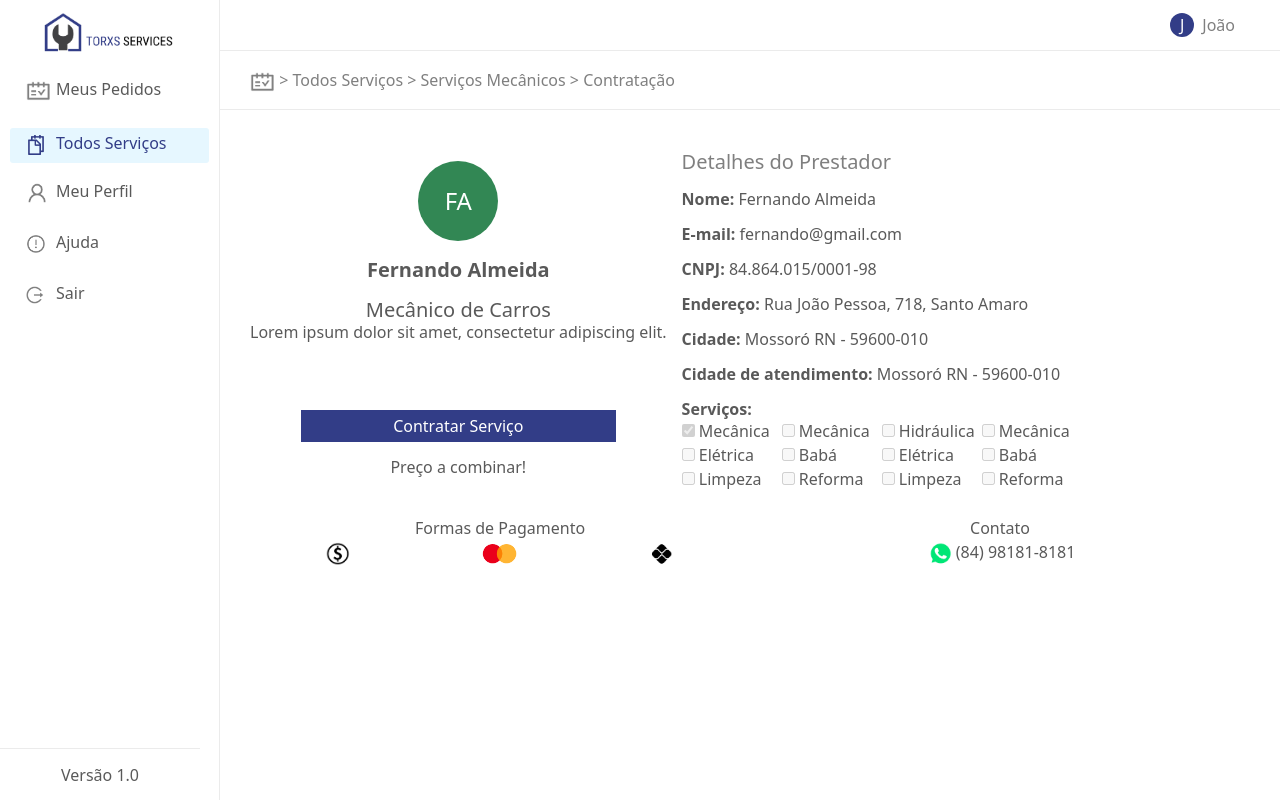
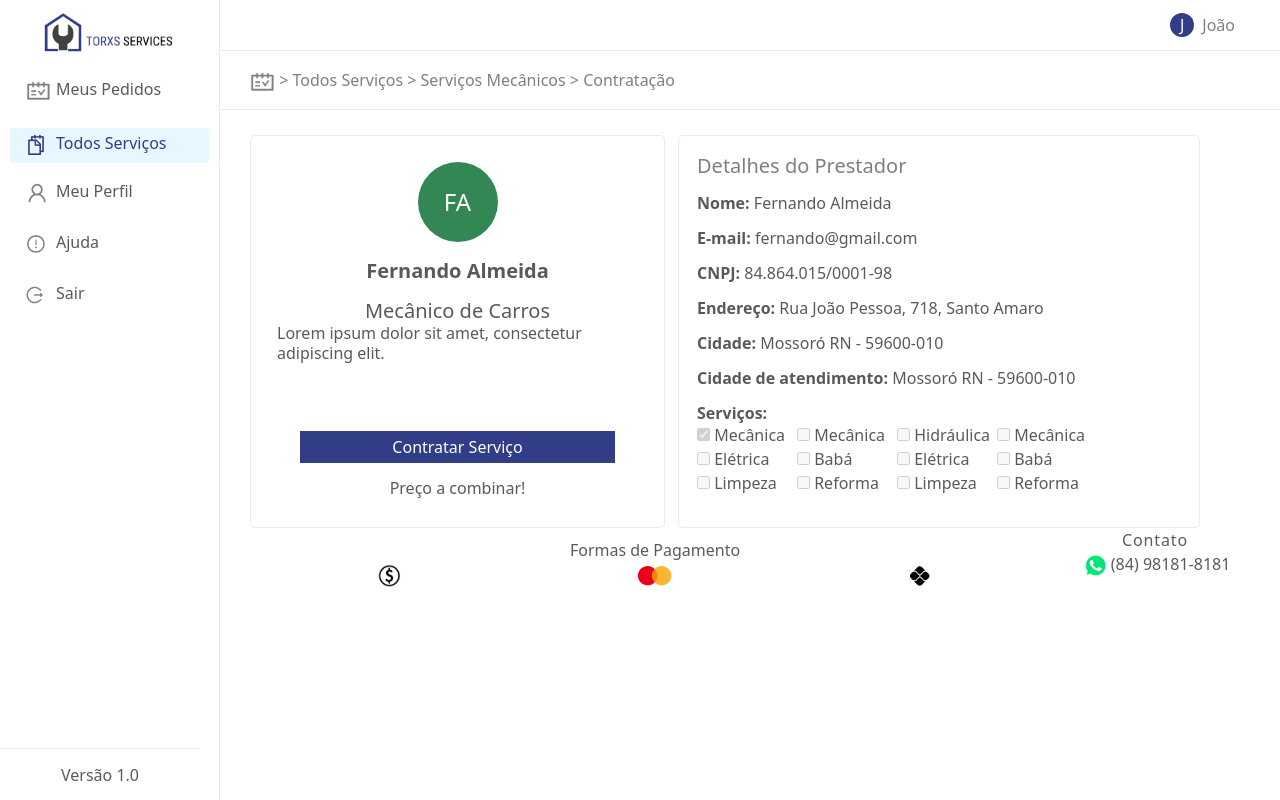
Before and after one commit to SnowGray24/DomesticGeneralServices, a React (Create React App) app: page /Contratacao in a window 1280 px wide. Built offline with nearby package versions, Linux system fonts and the light colour scheme.

Commit message:
Finalizado layout dos componentes da tela de contratação

```diff
--- a/src/components/contratacao/cardInformacao/CardInformacao.js
+++ b/src/components/contratacao/cardInformacao/CardInformacao.js
@@ -13,7 +13,7 @@ const CardInformacao = () =>{
     )
 
     return (
-        <div style={{padding: '15px'}}>
+        <div style={{padding: '18px', border: '1px solid rgba(235, 235, 235, 1)', borderRadius: '5px', width: '522px', marginLeft: '13px'}}>
             <h5>Detalhes do Prestador</h5>
 
             <Campo nome="Nome" info={perfilPessoa.nome}></Campo>
--- a/src/components/contratacao/cardPagamento/CardPagamento.js
+++ b/src/components/contratacao/cardPagamento/CardPagamento.js
@@ -28,8 +28,8 @@ const CardPagamento = () =>{
                 </div>
             </div>
 
-            <div className="flex-item-right" style={{width: '200px'}}>
-                <label style={{fontWeight: '500'}}>Contato</label>
+            <div style={{width: '190px'}}>
+                <label style={{fontWeight: '500', letterSpacing: '.9px'}}>Contato</label>
 
                 <div style={{display: 'flex', justifyContent: 'center'}}>
                     <div style={{paddingLeft: '4px', paddingRight:'4px'}}>
--- a/src/components/contratacao/cardPerfil/CardPerfil.js
+++ b/src/components/contratacao/cardPerfil/CardPerfil.js
@@ -34,7 +34,7 @@ const CardPerfil = () =>{
     }
 
     return (
-        <div className="pageCentralizar">
+        <div className="pageCentralizar" style={{width: '415px', padding: '26px', border: '1px solid rgba(235, 235, 235, 1)', borderRadius: '5px' }}>
 
             { /*  Sigla do nome  */ }
             <Avatar siglaName={perfilPessoa.sigla} cor="#328754" altura="80px" largura="80px"></Avatar>
```
